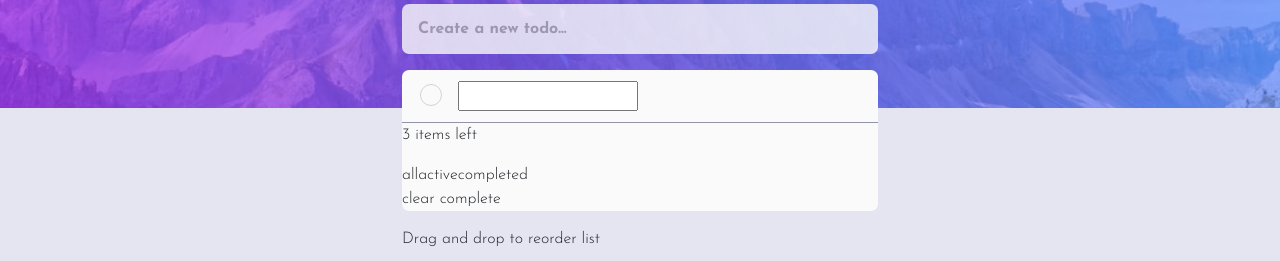
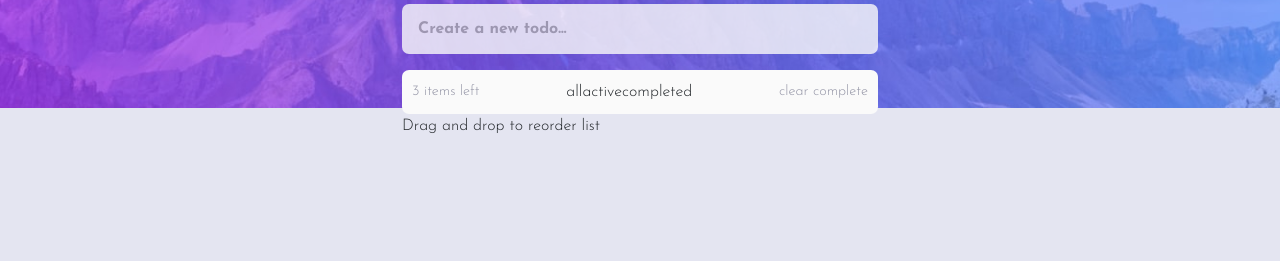
Before and after one commit to Anumide/Todo-app, a Vue app: page / in a window 1280 px wide. Shown: the part 180-441 px from the top of the page. Built offline with nearby package versions, Linux system fonts and the light colour scheme.

Commit message:
functionality configuration

```diff
--- a/src/App.vue
+++ b/src/App.vue
@@ -1,24 +1,25 @@
 <template>
+<div v-bind:class="theme" id="theme">
   <div class="jumbotron bg-primary">
     <div class="container">
         <!-- for the todo logo and changing of theme  -->
       <div class="logoTheme">
         <h1 class="h1">TODO</h1>
-        <img class="themeImage" alt="change to dark or light theme">
+        <img @click ="changeTheme" class="themeImage" alt="change to dark or light theme">
       </div>
           <!-- for adding new todo -->
     <div class="newTodo">
-      <input type="text" placeholder="Create a new todo...">
+      <input type="text" placeholder="Create a new todo..." @keydown.enter="addTodo" v-model="todoItem">
     </div>
       <!-- list of new todos -->
     <div class="todoList">
       <div class="subTodoList">
-        <div class="individualTodoList">
+        <div class="individualTodoList" v-for="todo in todoList" v-bind:key="todo">
         <span>
-          <label for="todocheckbox" id="todoText">Do Something...</label>
-          <input type="text" id="todoTextEdit">
+          <label v-if="!todo.editable" for="todocheckbox" class="todoText" v-bind:class="{completed: todo.isCompleted}">{{todo.name}}</label>
+          <input v-else type="text" id="todoTextEdit">
         </span>
-        <span class="checkbox">
+        <span class="checkbox" @click="isCompleted" v-bind:class="{completed: todo.isCompleted}">
             <img src="./assets/images/icon-check.svg" alt="">
         </span>
         <!-- delete todo -->
@@ -48,11 +49,52 @@
       <p>Drag and drop to reorder list</p>
     </div>
   </div>
+</div>
+  {{todoList}}
 </template>
 
 <script>
 
 export default {
+  data(){
+    return{
+      theme: 'lightTheme',
+      completed: '',
+      todoItem: '',
+      todoList: [],
+      id: 0,
+    }
+  },
+  methods:{
+    changeTheme(){
+      if(this.theme == 'lightTheme'){
+        this.theme = 'darkTheme'
+      } else{
+        this.theme = 'lightTheme'
+      }
+    },
+    addTodo(){
+      this.todoList.push(
+        {
+        name: this.todoItem,
+        editable: false,
+        isCompleted: false,
+        id: this.id
+      }
+      )
+      this.id++
+      this.todoItem = ''
+    },
+    isCompleted(){
+      if(!this.isCompleted){
+        this.isCompleted = true
+        console.log(this.isCompleted);
+      } else{
+        this.isCompleted = false
+        console.log(this.isCompleted);
+      }
+    }
+  }
 
 }
 </script>
@@ -80,7 +122,7 @@ export default {
    --themeImage: url('./assets/images/icon-sun.svg');
 }
 
-#app{
+#theme{
   height: 100vh;
   background-color: var(--bodyBackgroundColor);
   transition: background-color 500ms;
@@ -107,6 +149,7 @@ export default {
 .logoTheme{
   display: flex;
   justify-content: space-between;
+
 }
 
 .h1{
@@ -121,6 +164,7 @@ export default {
   transition: content 500ms;
   width: 7%;
   height: 10%;
+  cursor: pointer;
 }
 
 .newTodo{
@@ -161,6 +205,7 @@ export default {
   justify-content: space-between;
   padding: 0.7em 1em;
   position: relative;
+  cursor: grabbing;
 }
 
 .individualTodoList:hover .deleteTodo{
@@ -178,22 +223,22 @@ export default {
   visibility: hidden;
 }
 
-#todoText{
-  display: none;
+.todoText{
+  display: inline-block;
   margin-left: 40px;
   font-weight: 500;
   font-size: 20px;
-  cursor: grabbing;
+  cursor: text;
   color: var(--todoTextColor)
 }
 
 #todoTextEdit{
+  display: inline-block;
   margin-left: 40px;
   visibility: visible;
-
 }
 
-#todoText.completed{
+.todoText.completed{
   color: var(--lineThroughTextColor);
   text-decoration: line-through;
 }
@@ -256,5 +301,28 @@ export default {
   cursor: pointer;
 }
 
+.todoFootLinks{
+  display: flex;
+  justify-content: space-between;
+  padding: 10px;
+}
+
+.numOfItems, .clearComplete{
+  display: flex;
+  justify-content: center;
+  align-items: center;
+  margin: 0;
+  font-size: .9rem;
+  font-weight: 500;
+  color: var(--textColor);
+}
+
+.clearComplete{
+  cursor: pointer;
+}
+
+.clearComplete:hover{
+  color: var(--todoTextColor)
+}
 
 </style>
```
